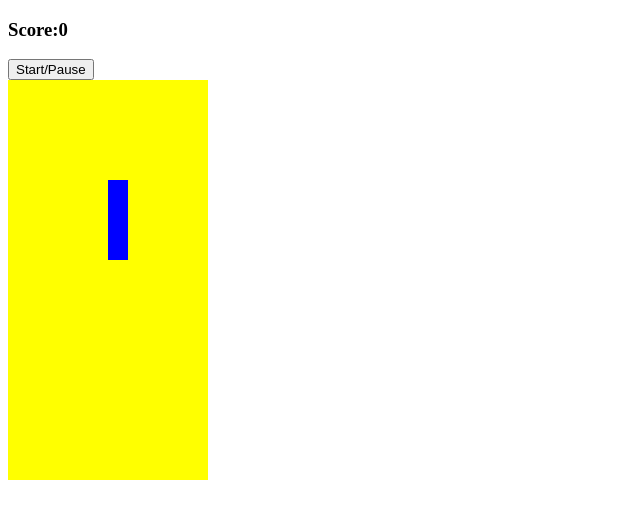
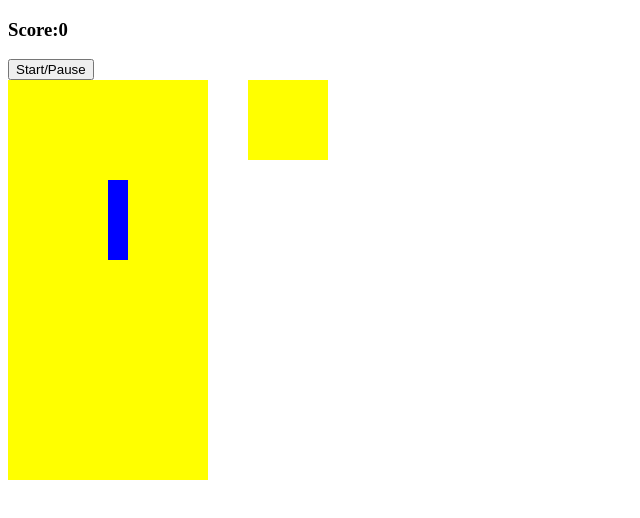
Before and after one commit to danukadj/TetrisGame, a plain HTML site: page index.html in a window 1280 px wide. Shown: the whole page, without its empty margins (0-640 px from the left). Drawn offline with Linux system fonts and the light colour scheme.

Commit message:
display next shape in mini-grid

```diff
--- a/app.js
+++ b/app.js
@@ -4,6 +4,7 @@ document.addEventListener('DOMContentLoaded', () => {
     const ScoreDisplay = document.querySelector('#score')
     const StartBtn = document.querySelector('#start-button')
     const width = 10
+    let nextRandom = 0
 
     //the tetrominoes
     const lTetromino = [
@@ -88,10 +89,12 @@ document.addEventListener('DOMContentLoaded', () => {
         if(current.some(index => squares[currentPosition + index + width].classList.contains('taken'))) {
             current.forEach(index => squares[currentPosition + index].classList.add('taken'))
             //start a new tetromino falling
-            random = Math.floor(Math.random()*theTetrominoes.length)
+            random = nextRandom
+            nextRandom = Math.floor(Math.random()*theTetrominoes.length)
             current = theTetrominoes[random][currentRotation]
             currentPosition = 4
             draw()
+            displayShape()
         }
     }
 
@@ -129,6 +132,31 @@ document.addEventListener('DOMContentLoaded', () => {
         draw()
     }
 
+    //show up-next tetromino in mini-grid display
+    const displaySquares = document.querySelectorAll('.mini-grid div')
+    const displayWidth = 4
+    let displayIndex = 0
+
+    //the tetrominos without rotation
+    const upNextTetrominoes = [
+        [1, displayWidth+1, displayWidth*2+1, 2], //lTetromino
+        [0,displayWidth,displayWidth+1,displayWidth*2+1], //zTetromino
+        [displayWidth,1,displayWidth+1,displayWidth+2], //tTetromino
+        [0,displayWidth,1,displayWidth+1], //oTetromino
+        [1,displayWidth+1,displayWidth*2+1,displayWidth*3+1] //iTetromino
+    ]
+
+    //display the shape in the mini-grid display
+    function displayShape() {
+        //remove any trace of a tetromino form the entire grid
+        displaySquares.forEach(square => {
+            square.classList.remove('tetromino')
+        })
+        upNextTetrominoes[nextRandom].forEach(index => {
+            displaySquares[displayIndex + index].classList.add('tetromino')
+        })
+    }
+
 
 
 })
--- a/index.html
+++ b/index.html
@@ -10,6 +10,7 @@
 <body>
     <h3>Score:<span id="score">0</span></h3>
     <button id="start-button">Start/Pause</button>
+    <div class=container>
         <div class="grid">
             <div></div>
             <div></div>
@@ -222,5 +223,26 @@
             <div class="taken"></div>
             <div class="taken"></div>
         </div>
+
+        <div class="mini-grid">
+            <div></div>
+            <div></div>
+            <div></div>
+            <div></div>
+            <div></div>
+            <div></div>
+            <div></div>
+            <div></div>
+            <div></div>
+            <div></div>
+            <div></div>
+            <div></div>
+            <div></div>
+            <div></div>
+            <div></div>
+            <div></div>
+        </div>
+    </div>
+
 </body>
 </html>
--- a/style.css
+++ b/style.css
@@ -1,3 +1,7 @@
+.container {
+    display: flex;
+}
+
 .grid {
     width: 200px;
     height: 400px;
@@ -10,6 +14,21 @@
     height: 20px;
     width: 20px;
 }
+
 .tetromino {
     background-color: blue;
 }
+
+.mini-grid{
+    margin-left: 40px;
+    width: 80px;
+    height: 80px;
+    display: flex;
+    flex-wrap: wrap;
+    background-color: yellow;
+}
+
+.mini-grid div {
+    height: 20px;
+    width: 20px;
+}
```
Lines whose indentation alone changed are shown as unchanged.
